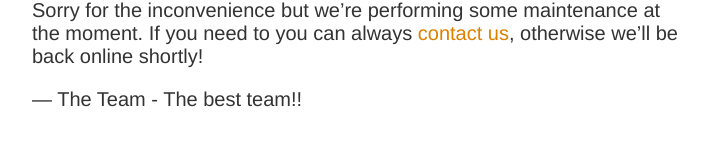
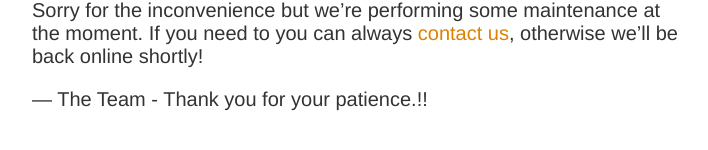
Before and after one commit to eddieyeboah/udemy_index, a plain HTML site: page index.html in a window 1280 px wide. Shown: the part 300-450 px from the top of the page, without its empty margins (283-991 px from the left). Drawn offline with Linux system fonts and the light colour scheme.

Commit message:
Updated the index.html

```diff
--- a/index.html
+++ b/index.html
@@ -13,6 +13,6 @@
     <h1>We&rsquo;ll be back soon!</h1>
     <div>
         <p>Sorry for the inconvenience but we&rsquo;re performing some maintenance at the moment. If you need to you can always <a href="mailto:#">contact us</a>, otherwise we&rsquo;ll be back online shortly!</p>
-        <p>&mdash; The Team - The best team!!</p>
+        <p>&mdash; The Team - Thank you for your patience.!!</p>
     </div>
 </article>
```
